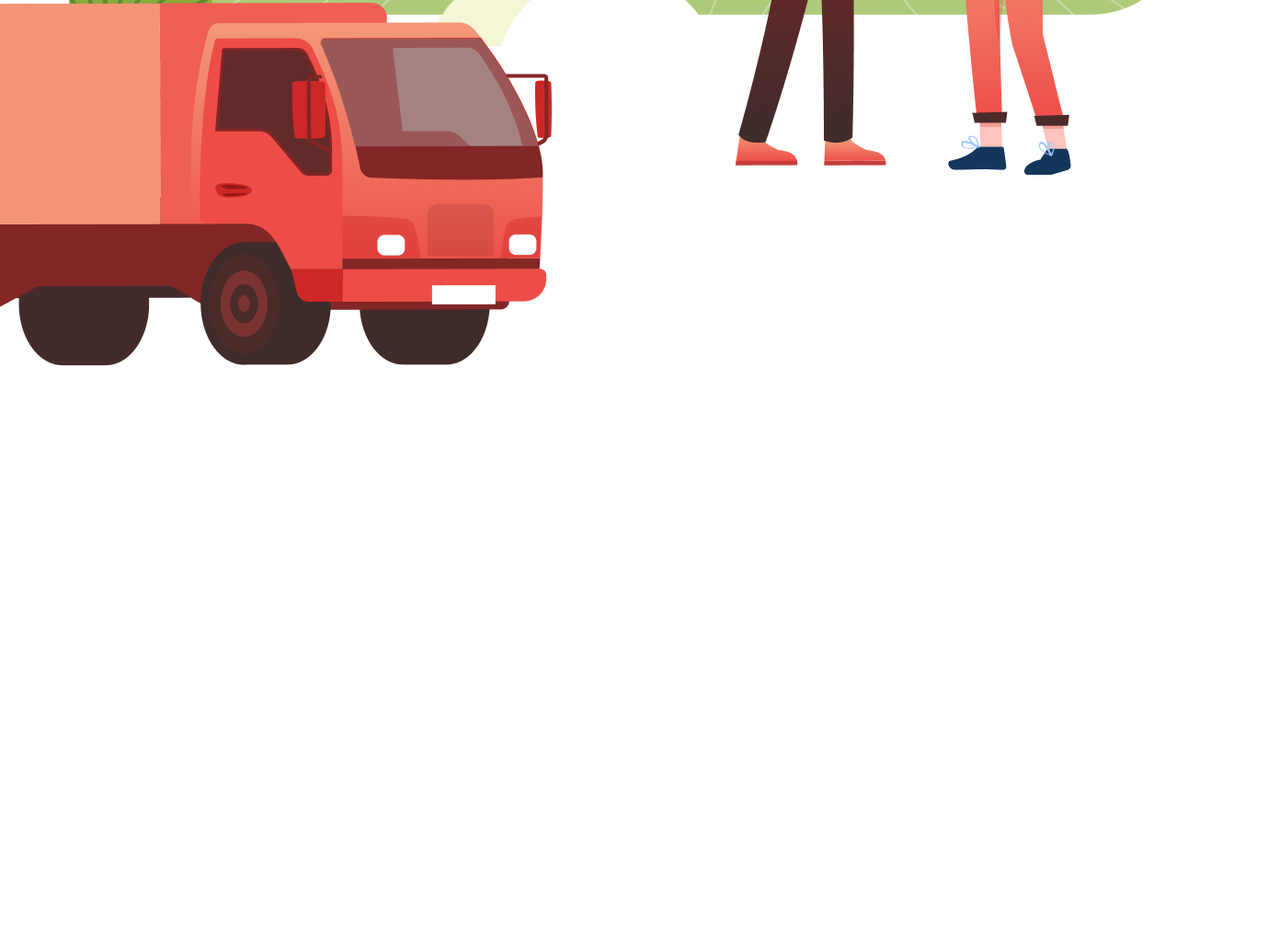
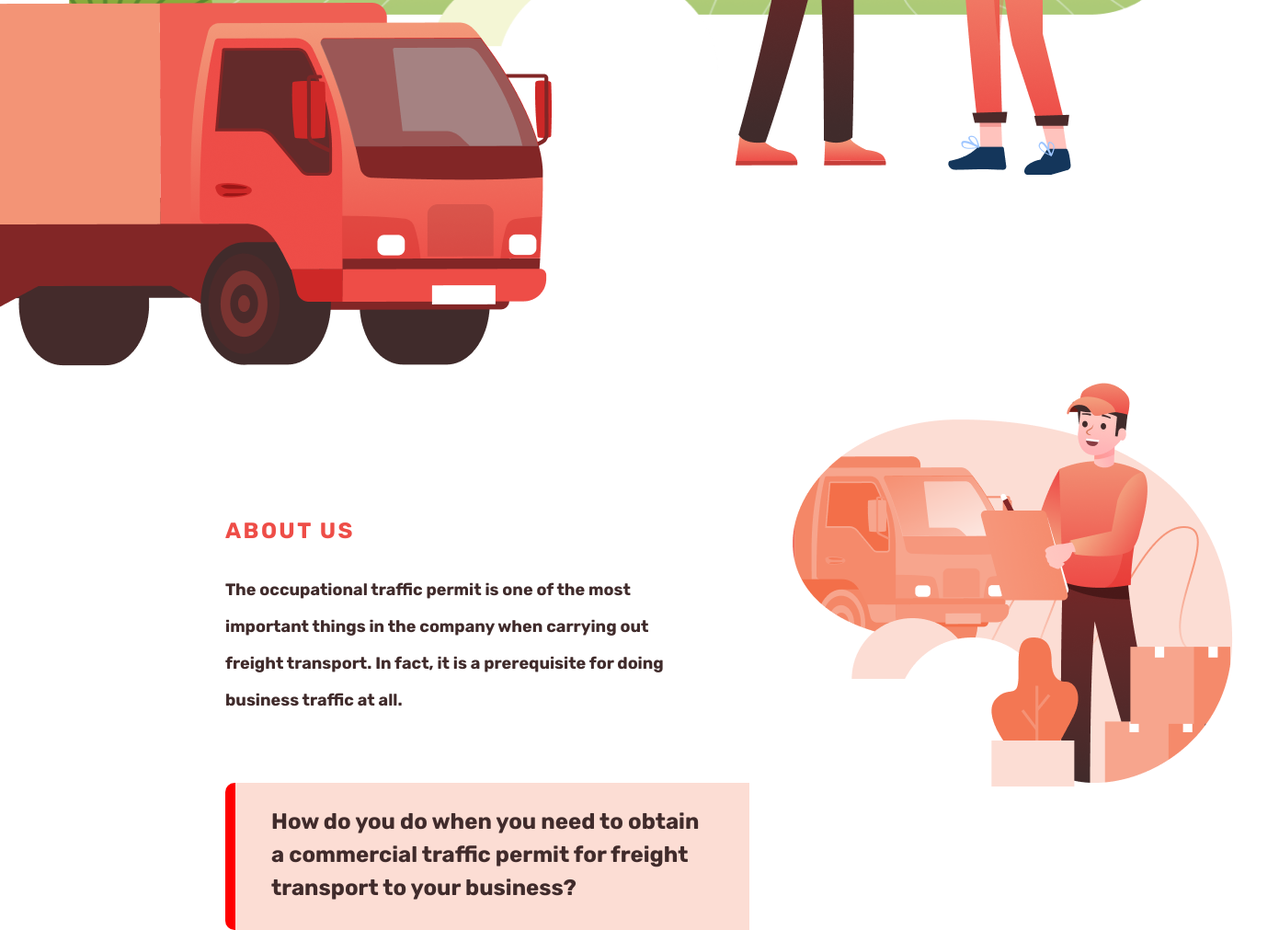
Before and after one commit to konstantin2992/Aug-03, a plain HTML site: page index.html in a window 1280 px wide. Shown: the part 722-1733 px from the top of the page at 92% size, 1391 px wide, since content can reach past the window. Before the commit the page ends 1120 px from the top, so only its background shows below. Drawn offline with Linux system fonts and the light colour scheme.

Commit message:
add new section

```diff
--- a/Style/style.css
+++ b/Style/style.css
@@ -107,3 +107,59 @@ button:hover{
     margin-left: 800px;
     margin-top: -210px;
 }
+.main_section2{
+    height: 520px;
+}
+.main_section3{
+    display: flex;
+    flex-direction: row;
+    width: 100%;
+    margin-top: 120px;
+}
+.main_section3 .section3_container1 .section3_block1 h3{
+    font-family: 'Rubik';
+font-style: normal;
+font-weight: 700;
+font-size: 24px;
+line-height: 40px;
+letter-spacing: 0.1em;
+color: #EE4D47;
+}
+.main_section3 .section3_container1 .section3_block1 p{
+    font-family: 'Rubik';
+font-style: normal;
+font-weight: 300;
+font-size: 18px;
+line-height: 40px;
+color: #402B2B;
+width: 500px;
+}
+.main_section3 .section3_container1 .section3_block2 p{
+    font-family: 'Rubik';
+font-style: normal;
+font-weight: 500;
+font-size: 24px;
+line-height: 36px;
+color: #402B2B;
+width: 470px;
+height: 100px;
+}
+.main_section3 .section3_container1 .section3_block2{
+    background: linear-gradient(to right, red 2%, #FCDDD4 2%);
+    height: 160px;
+    width: 570px;
+    display: flex;
+    border-top-left-radius: 10px;
+    border-bottom-left-radius: 10px;
+    justify-content: center;
+    margin-top: 70px;
+}
+.main_section3 .section3_container1, .section3_container2{
+    width: 50%;
+}
+.main_section3 .section3_container2{
+   margin-top: -130px;
+}
+.main_section3 .section3_container1{
+    margin-left: 245px;
+}
--- a/index.html
+++ b/index.html
@@ -35,6 +35,20 @@
            </form>
         </section>
         <section class="main_section2"><img src="./img/mobel.png" alt="car" class="car_img"><img src="./img/Group 16.png" alt="people" class="people_img"></section>
+        <section class="main_section3">
+            <div class="section3_container1">
+                <div class="section3_block1">
+                    <h3>ABOUT US</h3>
+                    <p>The occupational traffic permit is one of the most important things in the company when carrying out freight transport.
+                          In fact, it is a prerequisite for doing business traffic at all. </p>
+                </div>
+                <div class="section3_block2">
+                    <p>How do you do when you need to obtain
+                        a commercial traffic permit for freight transport to your business?</p>
+                </div>
+            </div>
+            <div class="section3_container2"><img src="./img/Group 12.png" alt="people_and_car"></div>
+        </section>
 
     </main>
 </body>
```
Also changed, not shown: img/Group 11.png (added), img/Group 12.png (added).
